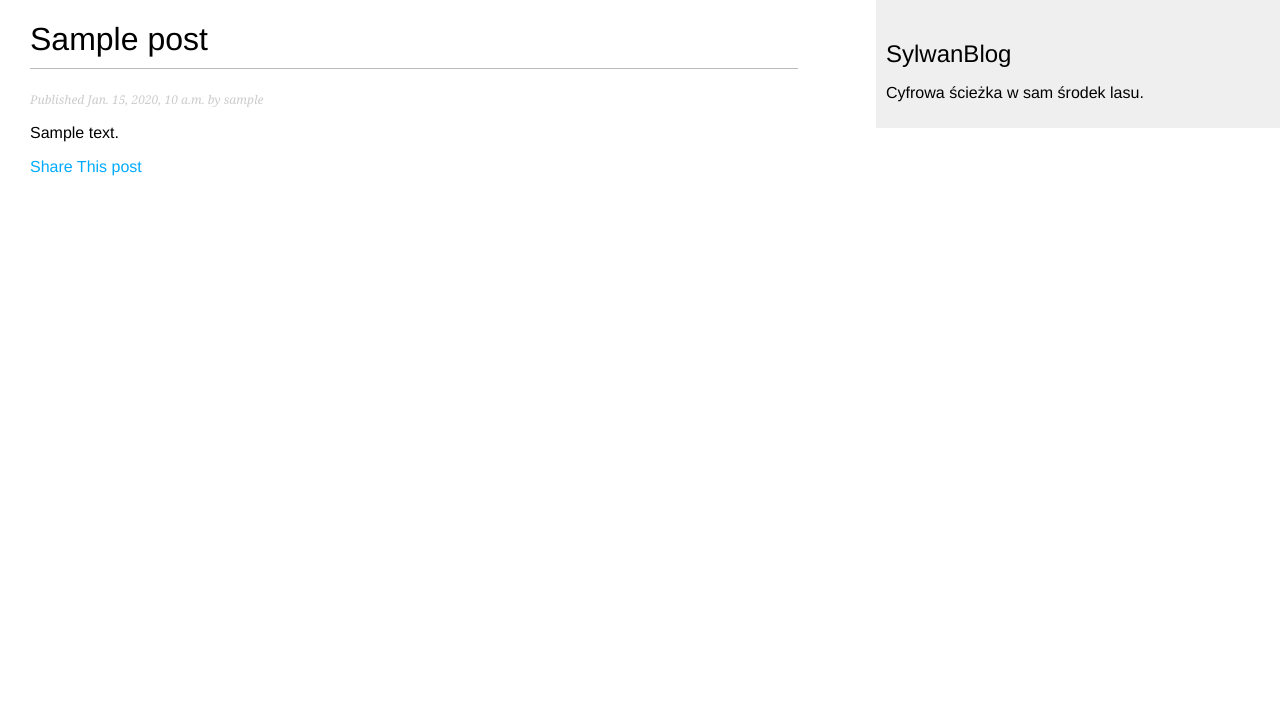
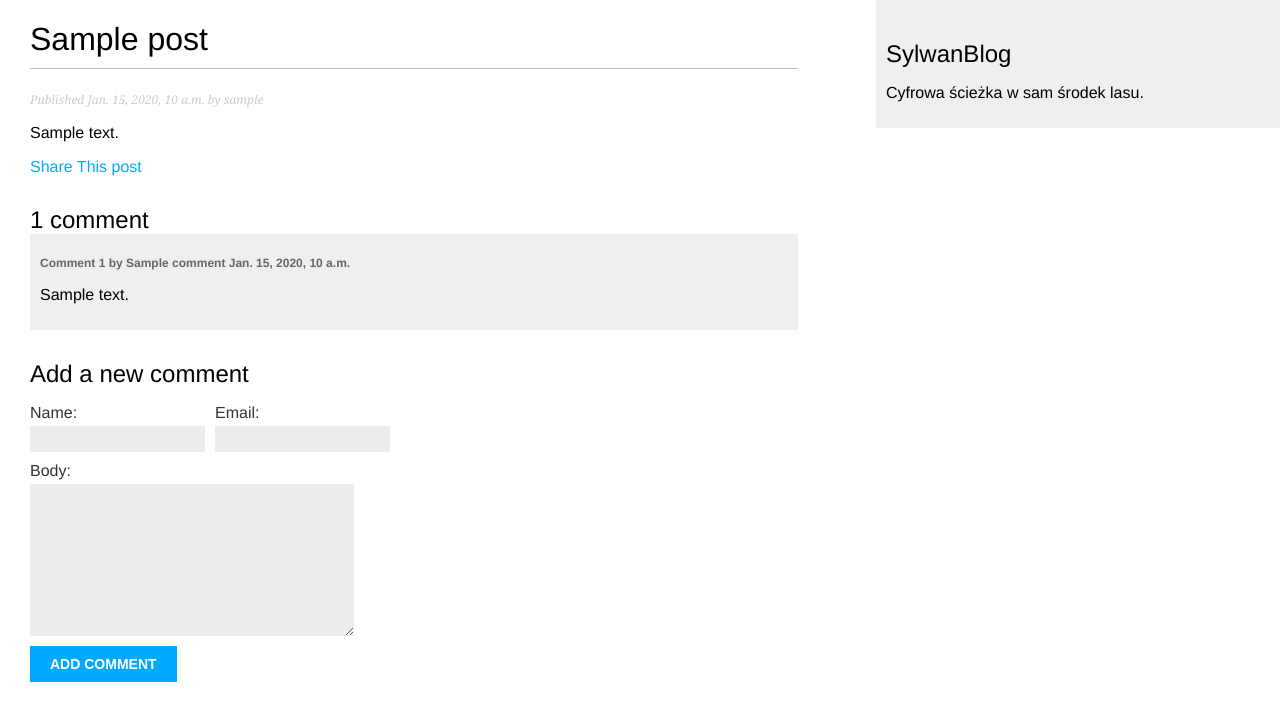
Before and after one commit to d4mp3/sylwanspot, a Django app: a page that uses sylwanspot/blog/templates/blog/post/detail.html in a window 1280 px wide. Shown: the top 721 px of the page. Run offline with Django 5.2, Linux system fonts and the light colour scheme; tables that the repository leaves empty hold one stand-in row (values such as "Sample post").

Commit message:
feat(blog): create post comment section

```diff
--- a/sylwanspot/blog/forms.py
+++ b/sylwanspot/blog/forms.py
@@ -1,10 +1,15 @@
 from django import forms
+from .models import Comment
+
 
 class EmailPostForm(forms.Form):
     name = forms.CharField(max_length=25)
     email = forms.EmailField()
     to = forms.EmailField()
-    comments = forms.CharField(
-        required=False,
-        widget=forms.Textarea
-    )
+    comments = forms.CharField(required=False, widget=forms.Textarea)
+
+
+class CommentForm(forms.ModelForm):
+    class Meta:
+        model = Comment
+        fields = ["name", "email", "body"]
--- a/sylwanspot/blog/models.py
+++ b/sylwanspot/blog/models.py
@@ -3,21 +3,20 @@ from django.db import models
 from django.urls import reverse
 from django.utils import timezone
 
+
 class PublishedManager(models.Manager):
     def get_queryset(self):
         return super().get_queryset().filter(status=Post.Status.PUBLISHED)
 
+
 class Post(models.Model):
     class Status(models.TextChoices):
-        DRAFT = 'DF', 'Draft'
-        PUBLISHED = 'PB', 'Published'
+        DRAFT = "DF", "Draft"
+        PUBLISHED = "PB", "Published"
 
     title = models.CharField(max_length=250)
-    slug = models.SlugField(
-        max_length=250,
-        unique_for_date='publish'
-    )
-    author = models.ForeignKey(settings.AUTH_USER_MODEL, on_delete=models.CASCADE, related_name='blog_posts')
+    slug = models.SlugField(max_length=250, unique_for_date="publish")
+    author = models.ForeignKey(settings.AUTH_USER_MODEL, on_delete=models.CASCADE, related_name="blog_posts")
     body = models.TextField()
     publish = models.DateTimeField(default=timezone.now)
     created = models.DateTimeField(auto_now_add=True)
@@ -31,21 +30,32 @@ class Post(models.Model):
     published = PublishedManager()
 
     class Meta:
-        ordering = ('-publish',)
+        ordering = ("-publish",)
         indexes = [
-            models.Index(fields=['-publish']),
+            models.Index(fields=["-publish"]),
         ]
 
     def __str__(self):
         return self.title
 
     def get_absolute_url(self):
-        return reverse(
-            'blog:post_detail',
-            args=[
-                self.publish.year,
-                self.publish.month,
-                self.publish.day,
-                self.slug
-            ]
-        )
+        return reverse("blog:post_detail", args=[self.publish.year, self.publish.month, self.publish.day, self.slug])
+
+
+class Comment(models.Model):
+    post = models.ForeignKey(Post, on_delete=models.CASCADE, related_name="comments")
+    name = models.CharField(max_length=80)
+    email = models.EmailField()
+    body = models.TextField()
+    created = models.DateTimeField(auto_now_add=True)
+    updated = models.DateTimeField(auto_now=True)
+    active = models.BooleanField(default=True)
+
+    class Meta:
+        ordering = ["created"]
+        indexes = [
+            models.Index(fields=["created"]),
+        ]
+
+    def __str__(self):
+        return f"Comment by {self.name} on {self.post}"
--- a/sylwanspot/blog/templates/blog/post/detail.html
+++ b/sylwanspot/blog/templates/blog/post/detail.html
@@ -1,5 +1,5 @@
 {% extends "blog/base.html" %}
-{% block title %}{{ post.title }}{% endblock %}
+{% block title %}{{ post.title }}{% endblock title %}
 {% block content %}
     <h1>{{ post.title }}</h1>
     <p class="date">Published {{ post.publish }} by {{ post.author }}</p>
@@ -7,4 +7,19 @@
     <p>
         <a href="{% url "blog:post_share" post.id %}">Share This post</a>
     </p>
-{% endblock %}
+    {% with comments.count as total_comments %}
+        <h2>{{ total_comments }} comment{{ total_comments|pluralize }}</h2>
+    {% endwith %}
+    {% for comment in comments %}
+        <div class="comment">
+            <p class="info">
+                Comment {{ forloop.counter }} by {{ comment.name }}
+                {{ comment.created }}
+            </p>
+            {{ comment.body|linebreaks }}
+        </div>
+    {% empty %}
+        <p>There are no comments.</p>
+    {% endfor %}
+    {% include "blog/post/includes/comment_form.html" %}
+{% endblock content %}
--- /dev/null
+++ b/sylwanspot/blog/templates/blog/post/includes/comment_form.html
@@ -0,0 +1,10 @@
+<h2>Add a new comment</h2>
+<form action="{% url "blog:post_comment" post.id %}" method="post">
+    <div class="left">{{ form.name.as_field_group }}</div>
+    <div class="left">{{ form.email.as_field_group }}</div>
+    {{ form.body.as_field_group }}
+    {% csrf_token %}
+    <p>
+        <input type="submit" value="Add comment">
+    </p>
+</form>
--- a/sylwanspot/blog/urls.py
+++ b/sylwanspot/blog/urls.py
@@ -1,11 +1,12 @@
 from django.urls import path
 from . import views
 
-app_name = 'blog'
+app_name = "blog"
 
 urlpatterns = [
     # path('', views.post_list, name='post_list'),
-    path('', views.PostListView.as_view(), name='post_list'),
-    path('<int:year>/<int:month>/<int:day>/<slug:post>/', views.post_detail, name='post_detail'),
-    path('<int:post_id>/share/', views.post_share, name='post_share'),
+    path("", views.PostListView.as_view(), name="post_list"),
+    path("<int:year>/<int:month>/<int:day>/<slug:post>/", views.post_detail, name="post_detail"),
+    path("<int:post_id>/share/", views.post_share, name="post_share"),
+    path("<int:post_id>/comment/", views.post_comment, name="post_comment"),
 ]
--- a/sylwanspot/blog/views.py
+++ b/sylwanspot/blog/views.py
@@ -1,8 +1,9 @@
 from django.core.mail import send_mail
 from django.shortcuts import get_object_or_404, render
+from django.views.decorators.http import require_POST
 from django.views.generic import ListView
 
-from .forms import EmailPostForm
+from .forms import EmailPostForm, CommentForm
 from .models import Post
 
 
@@ -10,7 +11,12 @@ def post_detail(request, year, month, day, post):
     post = get_object_or_404(
         Post, status=Post.Status.PUBLISHED, slug=post, publish__year=year, publish__month=month, publish__day=day
     )
-    return render(request, "blog/post/detail.html", {"post": post})
+
+    # List of active comments for this post
+    comments = post.comments.filter(active=True)
+    # Form for users to comment
+    form = CommentForm()
+    return render(request, "blog/post/detail.html", {"post": post, "comments": comments, "form": form})
 
 
 class PostListView(ListView):
@@ -37,3 +43,19 @@ def post_share(request, post_id):
         form = EmailPostForm()
 
     return render(request, "blog/post/share.html", {"post": post, "form": form, "sent": sent})
+
+
+@require_POST
+def post_comment(request, post_id):
+    post = get_object_or_404(Post, id=post_id, status=Post.Status.PUBLISHED)
+    comment = None
+    # A comment was posted
+    form = CommentForm(data=request.POST)
+    if form.is_valid():
+        # Create a Comment object without saving it to the database
+        comment = form.save(commit=False)
+        # Assign the post to the comment
+        comment.post = post
+        # Save the comment to the database
+        comment.save()
+        return render(request, "blog/post/comment.html", {"post": post, "form": form, "comment": comment})
```
Also changed, not shown: sylwanspot/blog/admin.py (+16 -8 lines), sylwanspot/blog/templates/blog/post/comment.html (added, +10 -0 lines), sylwanspot/blog/migrations/0003_comment.py (added).
